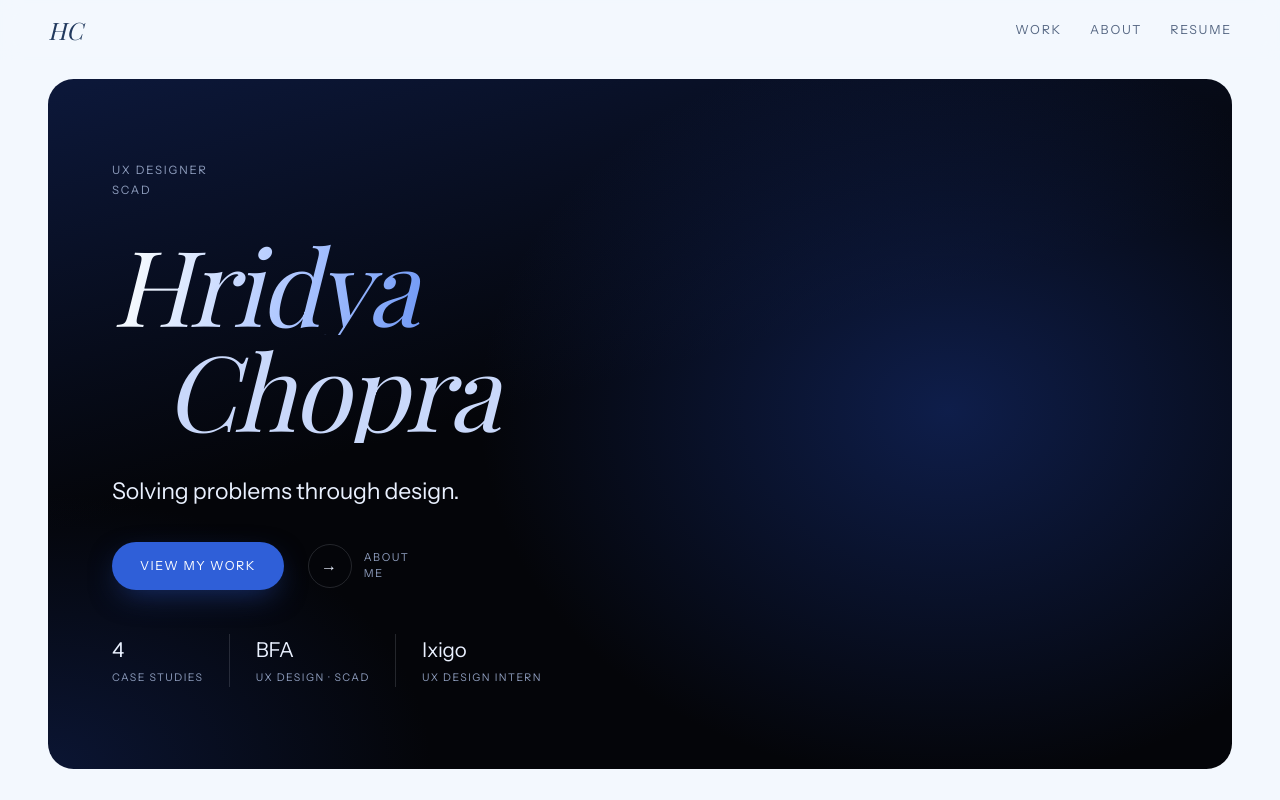
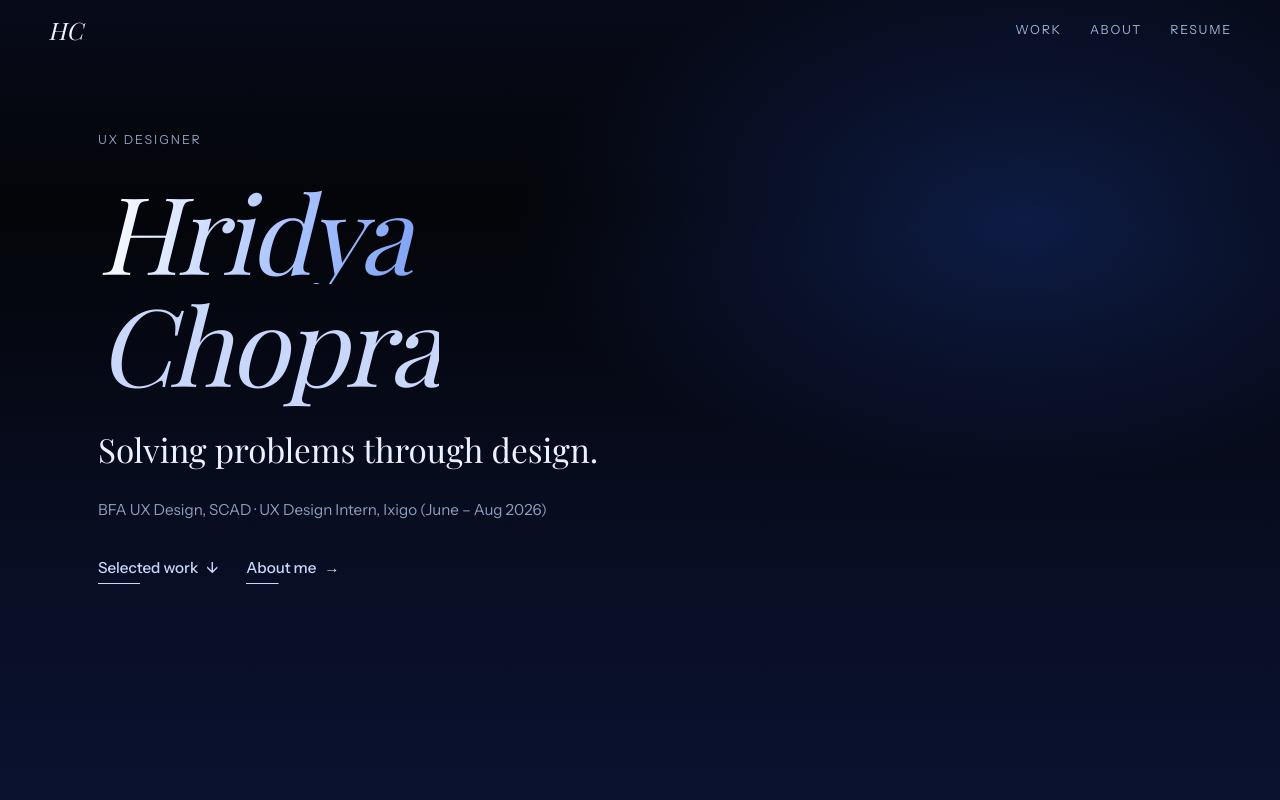
Before and after one commit to choprahridya/hridyachopra, a React (Vite) app: page / in a window 1280 px wide. Shown: the top 800 px of the page. Built offline with nearby package versions, Linux system fonts and the light colour scheme.

Commit message:
Dark blue theme across the site with a full-bleed editorial hero
Co-Authored-By: Claude Opus 5.5 <noreply@anthropic.com>

```diff
--- a/src/components/HeroEditorial.jsx
+++ b/src/components/HeroEditorial.jsx
@@ -1,46 +1,33 @@
 import { Link } from 'react-router-dom'
 
-// Landing hero, "editorial" version: a black panel lit with midnight blue, the owner's name as the
-// headline (both words Playfair italic), the statement beneath, call-to-action buttons and a row of facts.
-// No visual: the heart lives in the opening animation (HeartIntro) only. Layout idea from an owner-supplied product landing reference;
-// content is the owner's own and the colours derive from this site's blues.
-export default function HeroEditorial({ identity, about, projectCount }) {
+// Landing hero, "editorial" version: full-bleed black lit with midnight blue, running under the nav and
+// fading into the page background at the bottom so it flows into the rest of the site. The owner's name
+// as the headline (both words Playfair italic), the statement, one quiet line of credentials and the
+// site's own text links. The heart lives in the opening animation (HeartIntro) only.
+export default function HeroEditorial({ identity, about }) {
   const [first, ...rest] = identity.name.split(' ')
   const statement = `${identity.statement.lead} ${identity.statement.emphasis || ''}`.trim()
 
   const edu = about.education.find((e) => !e.hidden)
   const exp = about.experience.find((e) => !e.hidden)
-  const degree = edu?.detail.split(' · ')[0].split(' ') || []
-  const facts = [
-    projectCount > 0 && { big: String(projectCount), small: 'Case studies' },
-    edu && { big: degree[0], small: `${degree.slice(1).join(' ')} · ${edu.title.split(' (')[0]}` },
-    exp && { big: exp.org, small: exp.role },
+  const note = [
+    edu && `${edu.detail.split(' · ')[0]}, ${edu.title.split(' (')[0]}`,
+    exp && `${exp.role}, ${exp.org} (${exp.dates})`,
   ].filter(Boolean)
 
   return (
     <section className="hero-e" aria-label="Introduction">
-      <div className="hero-e__panel">
-        <div className="hero-e__copy">
-          <p className="hero-e__meta">{identity.discipline}{edu && <><br />{edu.title.split(' (')[0]}</>}</p>
-          <h1 className="hero-e__title" aria-label={identity.name}>
-            <span className="line"><span className="hero-e__script">{first}</span></span>
-            {rest.length > 0 && <span className="line"><span className="hero-e__serif">{rest.join(' ')}</span></span>}
-          </h1>
-          <p className="hero-e__statement">{statement}</p>
-          <div className="hero-e__actions">
-            <Link to="/work" className="hero-e__pill">View my work</Link>
-            <Link to="/about" className="hero-e__round">
-              <span className="hero-e__roundIcon" aria-hidden="true">→</span>
-              <span>About<br />me</span>
-            </Link>
-          </div>
-          {facts.length > 0 && (
-            <dl className="hero-e__facts">
-              {facts.map((f) => (
-                <div key={f.small}><dt>{f.big}</dt><dd>{f.small}</dd></div>
-              ))}
-            </dl>
-          )}
+      <div className="hero-e__inner wrap">
+        <p className="hero-e__meta">{identity.discipline}</p>
+        <h1 className="hero-e__title" aria-label={identity.name}>
+          <span className="line"><span className="hero-e__first">{first}</span></span>
+          {rest.length > 0 && <span className="line"><span className="hero-e__last">{rest.join(' ')}</span></span>}
+        </h1>
+        <p className="hero-e__statement">{statement}</p>
+        {note.length > 0 && <p className="hero-e__note">{note.join(' · ')}</p>}
+        <div className="hero-e__links">
+          <a href="#selected" className="textlink">Selected work <span aria-hidden="true">↓</span></a>
+          <Link to="/about" className="textlink">About me <span aria-hidden="true">→</span></Link>
         </div>
       </div>
     </section>
--- a/src/components/Layout.jsx
+++ b/src/components/Layout.jsx
@@ -12,12 +12,27 @@ const seen = () => { try { return sessionStorage.getItem(INTRO_KEY) === '1' } ca
 export default function Layout() {
   const { site, settings, preview } = useContent()
   const wantIntro = settings.variants.intro === 'heart'
-  // Once per visit on the public site; in the lab preview, every time the option is switched on.
-  const [intro, setIntro] = useState(() => wantIntro && !reducedMotion() && (preview || !seen()))
+  // Once per visit on the deployed site; on every page load in local development; in the lab preview,
+  // every time the option is switched on.
+  const [intro, setIntro] = useState(() => wantIntro && !reducedMotion() && (preview || import.meta.env.DEV || !seen()))
   useEffect(() => { if (preview) setIntro(wantIntro && !reducedMotion()) }, [preview, wantIntro])
   const endIntro = () => { setIntro(false); try { sessionStorage.setItem(INTRO_KEY, '1') } catch { /* private mode */ } }
   const [first, ...rest] = site.identity.name.split(' ')
   const onHome = useLocation().pathname === '/'
+  // Light nav while it sits over the dark editorial hero; normal once the hero has scrolled past.
+  const darkHero = onHome && settings.variants.heroLayout === 'editorial'
+  const [overHero, setOverHero] = useState(true)
+  useEffect(() => {
+    if (!darkHero) return
+    const check = () => {
+      const hero = document.querySelector('.hero-e')
+      setOverHero(!!hero && hero.getBoundingClientRect().bottom > window.innerHeight * 0.18 + 140)
+    }
+    check()
+    window.addEventListener('scroll', check, { passive: true })
+    window.addEventListener('resize', check)
+    return () => { window.removeEventListener('scroll', check); window.removeEventListener('resize', check) }
+  }, [darkHero])
   const { resume } = site.contact
   const resumeName = `${site.identity.name.replace(/\s+/g, '-')}-Resume.pdf`
   return (
@@ -26,7 +41,7 @@ export default function Layout() {
       {settings.variants.ripples === 'on' && <Ripples />}
       {intro && <HeartIntro onDone={endIntro} />}
       <a className="skip" href="#main">Skip to content</a>
-      <header className="nav">
+      <header className={`nav ${darkHero && overHero ? 'nav--dark' : ''}`}>
         <Link to="/" className={`nav__name ${onHome ? '' : 'nav__name--full'}`} aria-label={`${site.identity.name} — home`}>
           {onHome
             ? <em>{[first, ...rest].map((w) => w[0]).join('')}</em>
--- a/src/content/settings.json
+++ b/src/content/settings.json
@@ -1,13 +1,13 @@
 {
   "schemaVersion": 2,
   "colors": {
-    "bg": "#F3F8FE",
-    "surface": "#FBFDFF",
-    "ink": "#21395E",
-    "muted": "#566783",
-    "accent": "#17459F",
-    "accentSoft": "#DDE7FA",
-    "line": "#D7DEE8"
+    "bg": "#0A1230",
+    "surface": "#111B3F",
+    "ink": "#E2EAFA",
+    "muted": "#93A3C6",
+    "accent": "#9DB8FF",
+    "accentSoft": "#1B2A5A",
+    "line": "#24335F"
   },
   "type": {
     "heroMinRem": 3.1,
--- a/src/pages/Home.jsx
+++ b/src/pages/Home.jsx
@@ -22,7 +22,7 @@ export default function Home() {
   return (
     <>
       {editorialHero ? (
-        <HeroEditorial identity={identity} about={about} projectCount={carouselProjects.length} />
+        <HeroEditorial identity={identity} about={about} />
       ) : carouselHero ? (
         <section className="hero-c">
           {heroWater}
--- a/src/styles.css
+++ b/src/styles.css
@@ -1,12 +1,12 @@
 /* Fallback values; accepted settings are applied from content/settings.json */
 :root {
-  --c-bg: #F3F8FE;
-  --c-surface: #FBFDFF;
-  --c-ink: #21395E;
-  --c-muted: #566783;
-  --c-accent: #17459F;
-  --c-accentSoft: #DDE7FA;
-  --c-line: #D7DEE8;
+  --c-bg: #0A1230;
+  --c-surface: #111B3F;
+  --c-ink: #E2EAFA;
+  --c-muted: #93A3C6;
+  --c-accent: #9DB8FF;
+  --c-accentSoft: #1B2A5A;
+  --c-line: #24335F;
   --f-display: 'Playfair Display', Georgia, serif;
   --f-body: 'Instrument Sans', system-ui, sans-serif;
   --hero-size: clamp(3.1rem, 8.4vw, 7rem);
@@ -455,53 +455,44 @@ p { margin: 0; }
   .nav nav a { letter-spacing: 0.1em; font-size: 0.72rem; }
 }
 
-/* ---------- Home hero variant: dark editorial panel (HeroEditorial) ----------
-   Layout idea from an owner-supplied product landing reference: statement in three voices,
-   pill + round buttons, a row of facts, a lit visual on the right. Colours derive from the site's blues. */
+/* ---------- Home hero variant: dark editorial (HeroEditorial) ----------
+   Full-bleed black lit with midnight blue. It runs up under the sticky nav (which turns light while over
+   it, .nav--dark) and fades into the page background at the bottom, so it flows into the rest of the site.
+   Type and links are the site's own: Playfair italic name, Instrument Sans text, .textlink. */
 .hero-e {
-  --e-bg: #040509; --e-mid: #0E1C45; --e-ink: #EAF1FF; --e-muted: #8E9DBD; --e-line: rgba(234, 241, 255, 0.14);
-  --e-blue: #2F5FD8; --e-glow: rgba(38, 76, 178, 0.6);
-  padding: clamp(8px, 1.5vw, 20px) var(--gutter) clamp(24px, 4vw, 48px);
+  --e-bg: #040509; --e-mid: #0E1C45; --e-ink: #EAF1FF; --e-muted: #8E9DBD;
+  --nav-h: 62px;
+  position: relative; margin-top: calc(-1 * var(--nav-h));
+  min-height: 100svh; display: flex; align-items: center;
+  padding: calc(var(--nav-h) + clamp(40px, 8vh, 96px)) 0 clamp(160px, 26vh, 280px);
+  color: var(--e-ink);
+  /* Black at the top, easing into the site's dark blue background */
+  background:
+    radial-gradient(55% 45% at 80% 28%, rgba(23, 50, 128, 0.5), transparent 72%),
+    linear-gradient(180deg, #070B1A 0%, var(--e-bg) 26%, color-mix(in srgb, var(--c-bg) 55%, var(--e-bg)) 62%, var(--c-bg) 100%);
 }
-.hero-e__panel {
-  position: relative; isolation: isolate; overflow: hidden;
-  display: grid; align-items: center;
-  min-height: min(calc(100svh - 110px), 860px); padding: clamp(32px, 5vw, 72px);
-  border-radius: clamp(18px, 2vw, 28px); color: var(--e-ink);
-  /* Black, lit with midnight blue (strongest behind the visual) */
-  background:
-    radial-gradient(55% 75% at 76% 48%, rgba(23, 50, 128, 0.55), transparent 72%),
-    radial-gradient(45% 55% at 0% 100%, rgba(14, 28, 69, 0.7), transparent 72%),
-    linear-gradient(165deg, var(--e-mid) -10%, var(--e-bg) 45%);
-}
-.hero-e__copy { position: relative; z-index: 2; display: grid; gap: clamp(20px, 2.6vw, 32px); max-width: 640px; }
-.hero-e__meta { font-size: 0.72rem; letter-spacing: 0.16em; text-transform: uppercase; line-height: 1.7; color: var(--e-muted); }
-.hero-e__title { display: grid; line-height: 0.98; font-weight: 400; margin: 0; }
-.hero-e__title .line { padding-bottom: 0.14em; margin-bottom: -0.08em; }
+.hero-e__inner { width: 100%; display: grid; gap: clamp(18px, 2.4vw, 28px); justify-items: start; }
+.hero-e__meta { font-size: 0.78rem; letter-spacing: 0.16em; text-transform: uppercase; color: var(--e-muted); }
+.hero-e__title { display: grid; line-height: 0.98; font-weight: 400; margin: 0; font-family: var(--f-display); font-style: italic; font-size: var(--hero-size); letter-spacing: -0.03em; }
+.hero-e__title .line { padding-bottom: 0.16em; margin-bottom: -0.1em; }
 .hero-e__title .line:nth-child(1) > span { animation-delay: 0.1s; }
 .hero-e__title .line:nth-child(2) > span { animation-delay: 0.22s; }
-.hero-e__script {
-  font-family: var(--f-display); font-style: italic; font-size: clamp(3.6rem, 8.2vw, 7.6rem); letter-spacing: -0.03em; padding-right: 0.1em;
-  background: linear-gradient(100deg, #F3F8FE 10%, #A9C3FF 60%, #6F98F5); -webkit-background-clip: text; background-clip: text; color: transparent;
-}
-.hero-e__serif { font-family: var(--f-display); font-style: italic; font-size: clamp(3.6rem, 8.2vw, 7.6rem); letter-spacing: -0.03em; color: #C9D8FA; padding-left: 0.5em; }
-.hero-e__statement { font-family: var(--f-body); font-size: clamp(1.15rem, 1.8vw, 1.6rem); letter-spacing: -0.01em; color: var(--e-ink); opacity: 0; animation: fade 0.9s 0.42s var(--ease-out) forwards; }
-.hero-e__actions { display: flex; align-items: center; gap: 24px; flex-wrap: wrap; opacity: 0; animation: fade 0.9s 0.5s var(--ease-out) forwards; }
-.hero-e__pill {
-  display: inline-flex; align-items: center; padding: 14px 28px; border-radius: 999px; background: var(--e-blue); color: #fff;
-  font-size: 0.78rem; letter-spacing: 0.12em; text-transform: uppercase; box-shadow: 0 10px 30px -8px var(--e-glow);
-  transition: transform 0.2s var(--ease-out), box-shadow 0.2s var(--ease-out);
-}
-.hero-e__pill:hover { transform: translateY(-2px); box-shadow: 0 14px 36px -8px var(--e-glow); }
-.hero-e__round { display: inline-flex; align-items: center; gap: 12px; font-size: 0.68rem; letter-spacing: 0.14em; text-transform: uppercase; line-height: 1.4; color: var(--e-muted); }
-.hero-e__roundIcon { display: grid; place-items: center; width: 44px; height: 44px; border: 1px solid var(--e-line); border-radius: 50%; color: var(--e-ink); font-size: 1rem; transition: background 0.2s, color 0.2s; }
-.hero-e__round:hover { color: var(--e-ink); }
-.hero-e__round:hover .hero-e__roundIcon { background: var(--e-ink); color: var(--e-bg); }
-.hero-e__facts { display: flex; flex-wrap: wrap; margin: 0; padding-top: clamp(4px, 1vw, 12px); opacity: 0; animation: fade 0.9s 0.65s var(--ease-out) forwards; }
-.hero-e__facts > div { padding-inline: 0 clamp(16px, 2vw, 28px); margin-right: clamp(16px, 2vw, 28px); border-right: 1px solid var(--e-line); }
-.hero-e__facts > div:last-child { border-right: 0; margin-right: 0; padding-right: 0; }
-.hero-e__facts dt { font-family: var(--f-body); font-size: clamp(1.1rem, 1.6vw, 1.4rem); letter-spacing: -0.01em; color: var(--e-ink); }
-.hero-e__facts dd { margin: 4px 0 0; font-size: 0.66rem; letter-spacing: 0.14em; text-transform: uppercase; color: var(--e-muted); }
+.hero-e__first { padding-right: 0.08em; background: linear-gradient(100deg, #F3F8FE 10%, #A9C3FF 60%, #7FA2F5); -webkit-background-clip: text; background-clip: text; color: transparent; }
+.hero-e__last { color: #C9D8FA; }
+.hero-e__statement { font-family: var(--f-display); font-size: clamp(1.4rem, 2.6vw, 2.2rem); line-height: 1.2; color: var(--e-ink); opacity: 0; animation: fade 0.9s 0.42s var(--ease-out) forwards; }
+.hero-e__note { max-width: 52ch; font-size: 0.95rem; line-height: 1.6; color: var(--e-muted); opacity: 0; animation: fade 0.9s 0.52s var(--ease-out) forwards; }
+.hero-e__links { display: flex; gap: 28px; flex-wrap: wrap; margin-top: 6px; opacity: 0; animation: fade 0.9s 0.62s var(--ease-out) forwards; }
+.hero-e .textlink { color: #C9D8FA; }
+.hero-e .textlink:hover { color: #fff; }
+
+/* Nav while it sits over the dark hero */
+.nav { transition: background-color 0.35s, backdrop-filter 0.35s; }
+.nav--dark { background: transparent; backdrop-filter: none; -webkit-backdrop-filter: none; }
+.nav--dark .nav__name em { color: #EAF1FF; }
+.nav--dark nav a { color: #9DB0D3; }
+.nav--dark nav a:hover, .nav--dark nav a.active { color: #fff; }
+.nav--dark nav a.active::before { background: #fff; }
+
 /* ---------- Opening animation (HeartIntro) ---------- */
 .intro { position: fixed; inset: 0; z-index: 100; cursor: pointer; }
 .intro.is-open { pointer-events: none; }
@@ -516,12 +507,19 @@ p { margin: 0; }
 /* Page entrance animations wait for the reveal */
 html[data-intro="playing"] main *, html[data-intro="playing"] main *::before { animation-play-state: paused !important; }
 @media (max-width: 860px) {
-  .hero-e__panel { min-height: auto; padding: 28px 22px 32px; align-items: start; }
-  .hero-e__serif { padding-left: 0.35em; }
-  .hero-e__facts { display: grid; grid-template-columns: repeat(3, minmax(0, 1fr)); }
-  .hero-e__facts > div { padding-right: 10px; margin-right: 10px; }
-  .hero-e__facts dd { font-size: 0.58rem; letter-spacing: 0.1em; }
+  .hero-e { --nav-h: 56px; min-height: auto; align-items: flex-start; padding-top: calc(var(--nav-h) + 56px); padding-bottom: 88px; }
 }
 @media (prefers-reduced-motion: reduce) {
   .intro__word { animation: none; opacity: 1; }
 }
+
+/* ---------- Whole site in dark blue (owner: "make the whole theme the dark blue") ----------
+   Colours come from settings.json; the hero eases from black into --c-bg, the footer sits a step darker. */
+:root { --dk-0: #070B1A; }
+.closing { background: none; }
+.closing__title em { background: linear-gradient(100deg, #F3F8FE 10%, #A9C3FF 60%, #7FA2F5); -webkit-background-clip: text; background-clip: text; color: transparent; padding-right: 0.06em; }
+.footer { background: var(--dk-0); }
+.footer a { color: var(--c-muted); }
+.footer a:hover { color: #fff; }
+/* Water shimmer kept faint on the dark footer */
+.footer .water-bg--contained { opacity: 0.32; }
```
Also changed, not shown: 1 other file (tests, documents, lock files or other folders).
